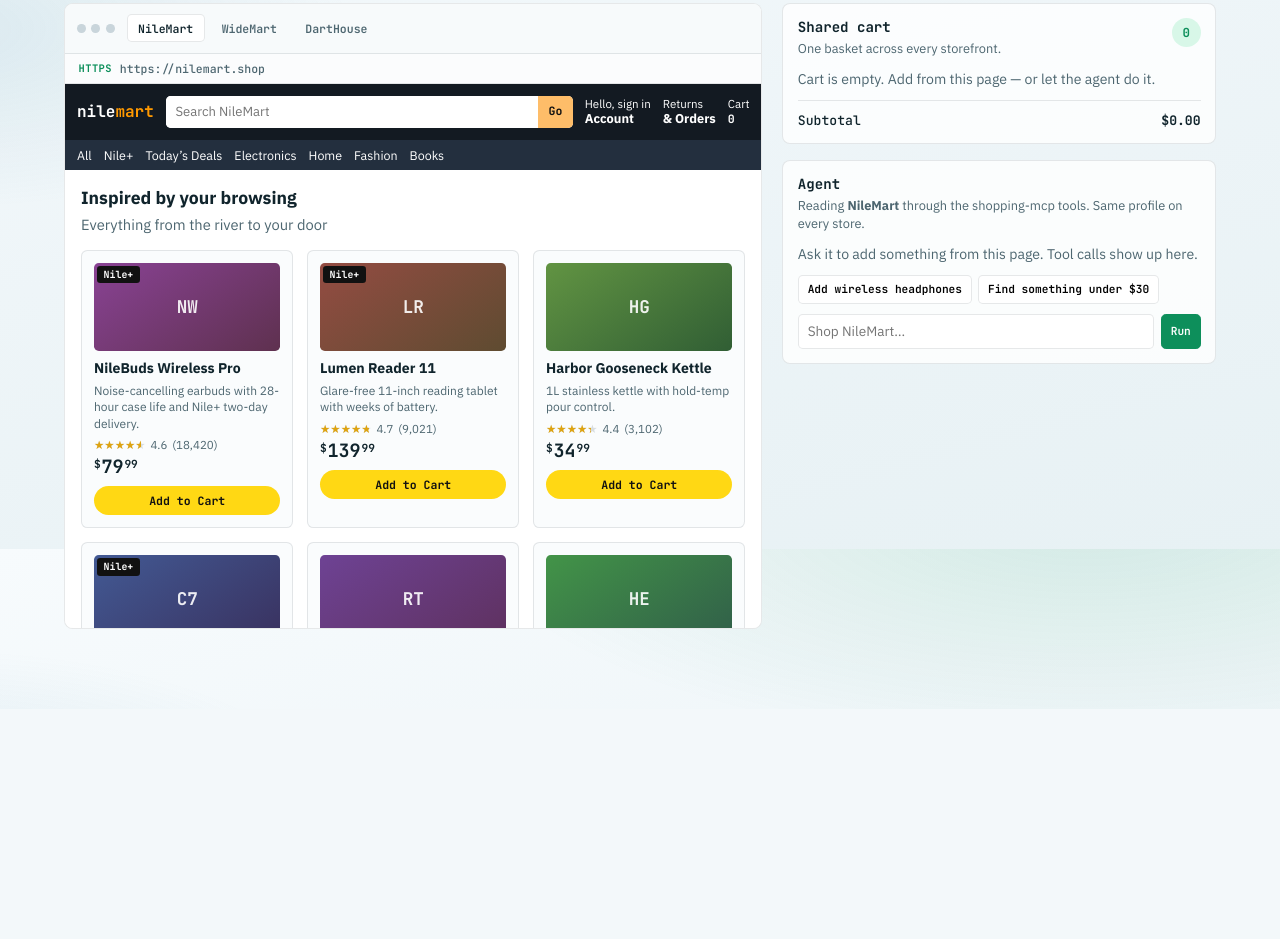
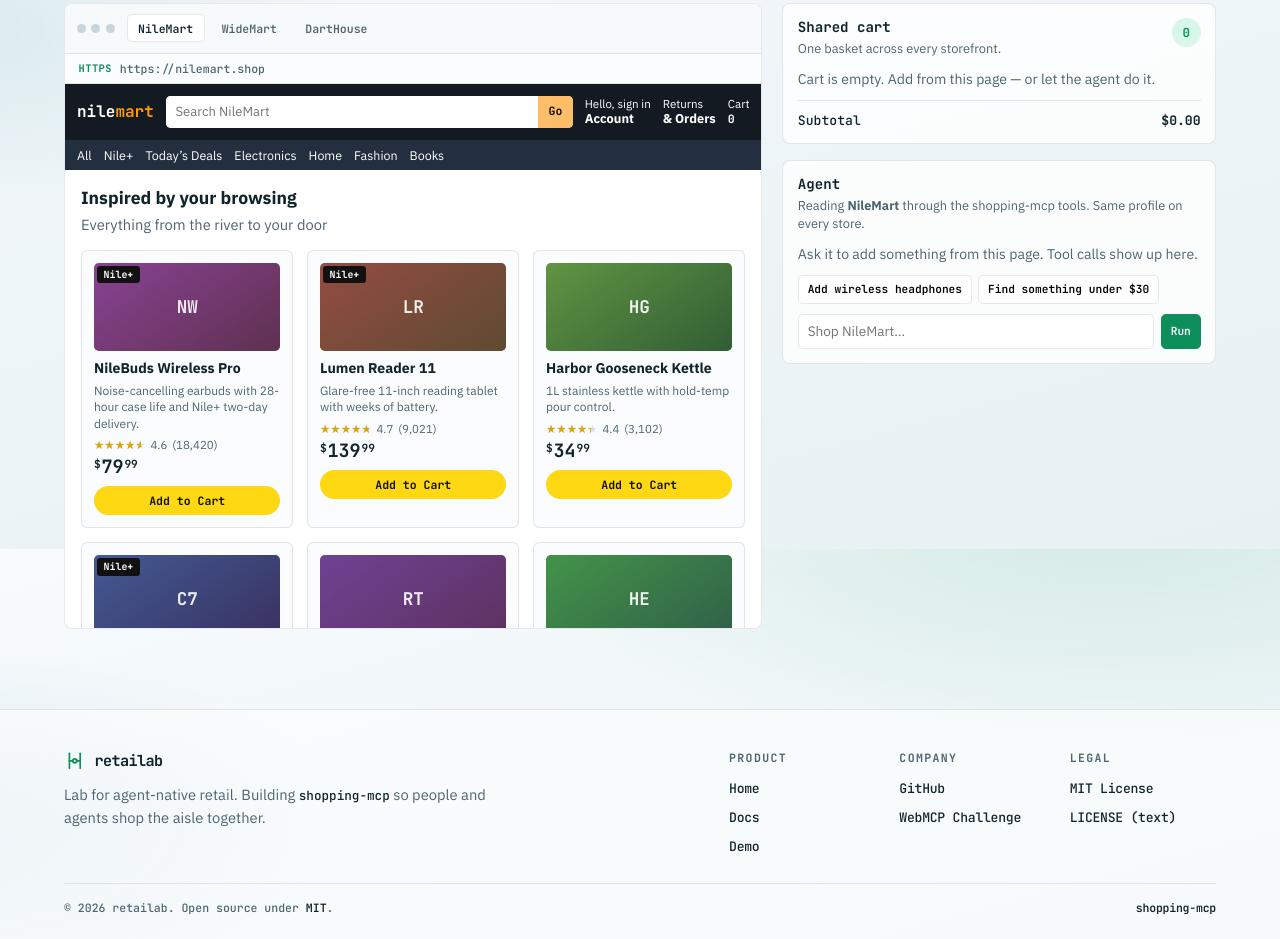
Before and after one commit to ejecuta-latam/retailab-shopping-mcp, an Astro site: page / in a window 1280 px wide. Shown: the part 1051-1990 px from the top of the page. Before the commit the page ends 1760 px from the top, so only its background shows below. Built offline with nearby package versions, Linux system fonts and the light colour scheme; Astro itself is replaced by a stand-in of ours.

Commit message:
feat(site): add retailab footer across pages
Add product, company, and legal links in a shared footer on the landing and docs layouts.

```diff
--- /dev/null
+++ b/src/components/Footer.astro
@@ -0,0 +1,94 @@
+---
+import Logo from "./Logo.astro";
+
+type FooterLink = {
+  href: string;
+  label: string;
+  external?: boolean;
+};
+
+const product: FooterLink[] = [
+  { href: "/", label: "Home" },
+  { href: "/docs", label: "Docs" },
+  { href: "/#demo", label: "Demo" },
+];
+
+const company: FooterLink[] = [
+  { href: "https://github.com/ctrlProgrammer/retailab-shopping-mcp", label: "GitHub", external: true },
+  { href: "https://webmcp.devpost.com/", label: "WebMCP Challenge", external: true },
+];
+
+const legal: FooterLink[] = [
+  { href: "/license", label: "MIT License" },
+  { href: "/license.txt", label: "LICENSE (text)" },
+];
+
+const year = new Date().getFullYear();
+---
+
+<footer class="site-footer">
+  <div class="site-footer__inner">
+    <div class="site-footer__brand">
+      <a class="site-footer__logo" href="/">
+        <Logo />
+        <span>retailab</span>
+      </a>
+      <p>
+        Lab for agent-native retail. Building <code>shopping-mcp</code> so people and agents
+        shop the aisle together.
+      </p>
+    </div>
+
+    <div class="site-footer__cols">
+      <div>
+        <h2>Product</h2>
+        <ul>
+          {
+            product.map((link) => (
+              <li>
+                <a href={link.href}>{link.label}</a>
+              </li>
+            ))
+          }
+        </ul>
+      </div>
+      <div>
+        <h2>Company</h2>
+        <ul>
+          {
+            company.map((link) => (
+              <li>
+                <a
+                  href={link.href}
+                  target={link.external ? "_blank" : undefined}
+                  rel={link.external ? "noreferrer noopener" : undefined}
+                >
+                  {link.label}
+                </a>
+              </li>
+            ))
+          }
+        </ul>
+      </div>
+      <div>
+        <h2>Legal</h2>
+        <ul>
+          {
+            legal.map((link) => (
+              <li>
+                <a href={link.href}>{link.label}</a>
+              </li>
+            ))
+          }
+        </ul>
+      </div>
+    </div>
+  </div>
+
+  <div class="site-footer__bar">
+    <p>
+      © {year} retailab. Open source under <a href="/license">MIT</a>.
+    </p>
+    <p class="site-footer__product">shopping-mcp</p>
+  </div>
+</footer>
--- a/src/layouts/BaseLayout.astro
+++ b/src/layouts/BaseLayout.astro
@@ -1,7 +1,9 @@
 ---
 import Nav from "../components/Nav";
+import Footer from "../components/Footer.astro";
 import "../styles/global.css";
 import "../styles/landing.css";
+import "../styles/footer.css";
 import "../styles/docs.css";
 
 type Props = {
@@ -31,5 +33,6 @@ const { title, description } = Astro.props;
   <body>
     <Nav client:load />
     <slot />
+    <Footer />
   </body>
 </html>
--- a/src/pages/index.astro
+++ b/src/pages/index.astro
@@ -2,9 +2,11 @@
 import Nav from "../components/Nav";
 import Banner from "../components/Banner";
 import DemoShowcase from "../components/demo/DemoShowcase";
+import Footer from "../components/Footer.astro";
 import "../styles/global.css";
 import "../styles/landing.css";
 import "../styles/demo.css";
+import "../styles/footer.css";
 ---
 
 <html lang="en">
@@ -32,5 +34,6 @@ import "../styles/demo.css";
       <Banner client:load />
       <DemoShowcase client:load />
     </main>
+    <Footer />
   </body>
 </html>
--- /dev/null
+++ b/src/styles/footer.css
@@ -0,0 +1,118 @@
+.site-footer {
+  margin-top: auto;
+  border-top: 1px solid var(--line);
+  background: rgba(255, 255, 255, 0.55);
+}
+
+.site-footer__inner {
+  display: grid;
+  gap: 2rem;
+  grid-template-columns: minmax(0, 1.3fr) minmax(0, 1fr);
+  width: min(100% - 3rem, 72rem);
+  margin: 0 auto;
+  padding: 2.5rem 0 1.75rem;
+}
+
+.site-footer__brand {
+  max-width: 28rem;
+}
+
+.site-footer__logo {
+  display: inline-flex;
+  align-items: center;
+  gap: 0.55rem;
+  margin-bottom: 0.75rem;
+  font-family: var(--font-display);
+  font-size: 0.95rem;
+  font-weight: 700;
+  letter-spacing: -0.04em;
+  color: var(--ink);
+}
+
+.site-footer__brand p {
+  margin: 0;
+  font-size: 0.92rem;
+  line-height: 1.55;
+  color: var(--mist);
+}
+
+.site-footer__brand code {
+  font-family: var(--font-display);
+  font-size: 0.86em;
+  color: var(--ink);
+}
+
+.site-footer__cols {
+  display: grid;
+  grid-template-columns: repeat(3, minmax(0, 1fr));
+  gap: 1.5rem;
+}
+
+.site-footer__cols h2 {
+  margin: 0 0 0.75rem;
+  font-family: var(--font-display);
+  font-size: 0.72rem;
+  font-weight: 700;
+  letter-spacing: 0.12em;
+  text-transform: uppercase;
+  color: var(--mist);
+}
+
+.site-footer__cols ul {
+  list-style: none;
+  margin: 0;
+  padding: 0;
+  display: grid;
+  gap: 0.55rem;
+}
+
+.site-footer__cols a {
+  font-family: var(--font-display);
+  font-size: 0.82rem;
+  font-weight: 500;
+  color: var(--ink);
+  letter-spacing: -0.02em;
+}
+
+.site-footer__cols a:hover {
+  color: var(--accent);
+}
+
+.site-footer__bar {
+  display: flex;
+  flex-wrap: wrap;
+  justify-content: space-between;
+  gap: 0.5rem 1.25rem;
+  width: min(100% - 3rem, 72rem);
+  margin: 0 auto;
+  padding: 1rem 0 1.5rem;
+  border-top: 1px solid var(--line);
+  font-family: var(--font-display);
+  font-size: 0.72rem;
+  color: var(--mist);
+}
+
+.site-footer__bar p {
+  margin: 0;
+}
+
+.site-footer__bar a {
+  color: var(--ink);
+  font-weight: 600;
+}
+
+.site-footer__bar a:hover {
+  color: var(--accent);
+}
+
+.site-footer__product {
+  letter-spacing: -0.02em;
+  color: var(--ink);
+  font-weight: 600;
+}
+
+@media (max-width: 720px) {
+  .site-footer__inner {
+    grid-template-columns: 1fr;
+  }
+}
```
